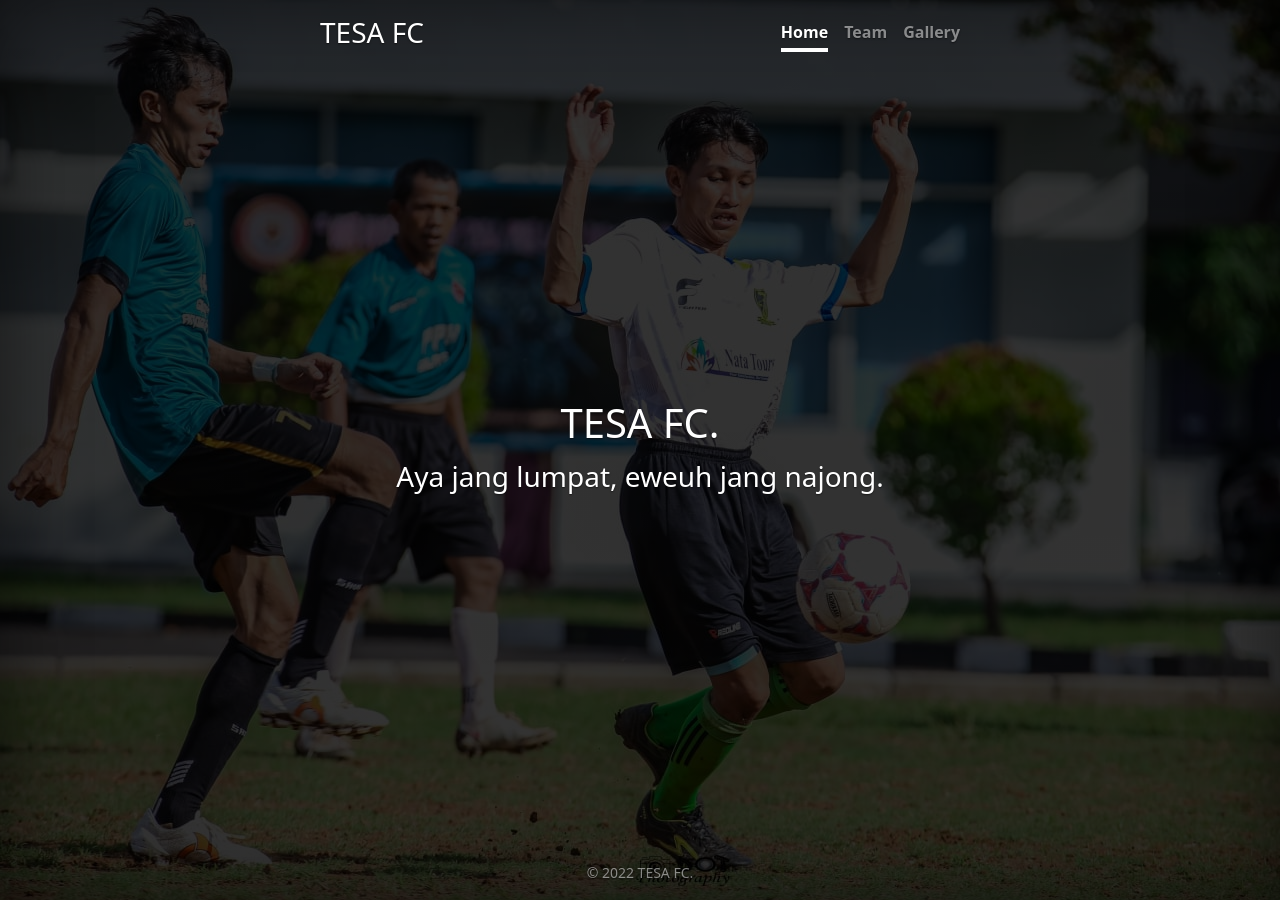
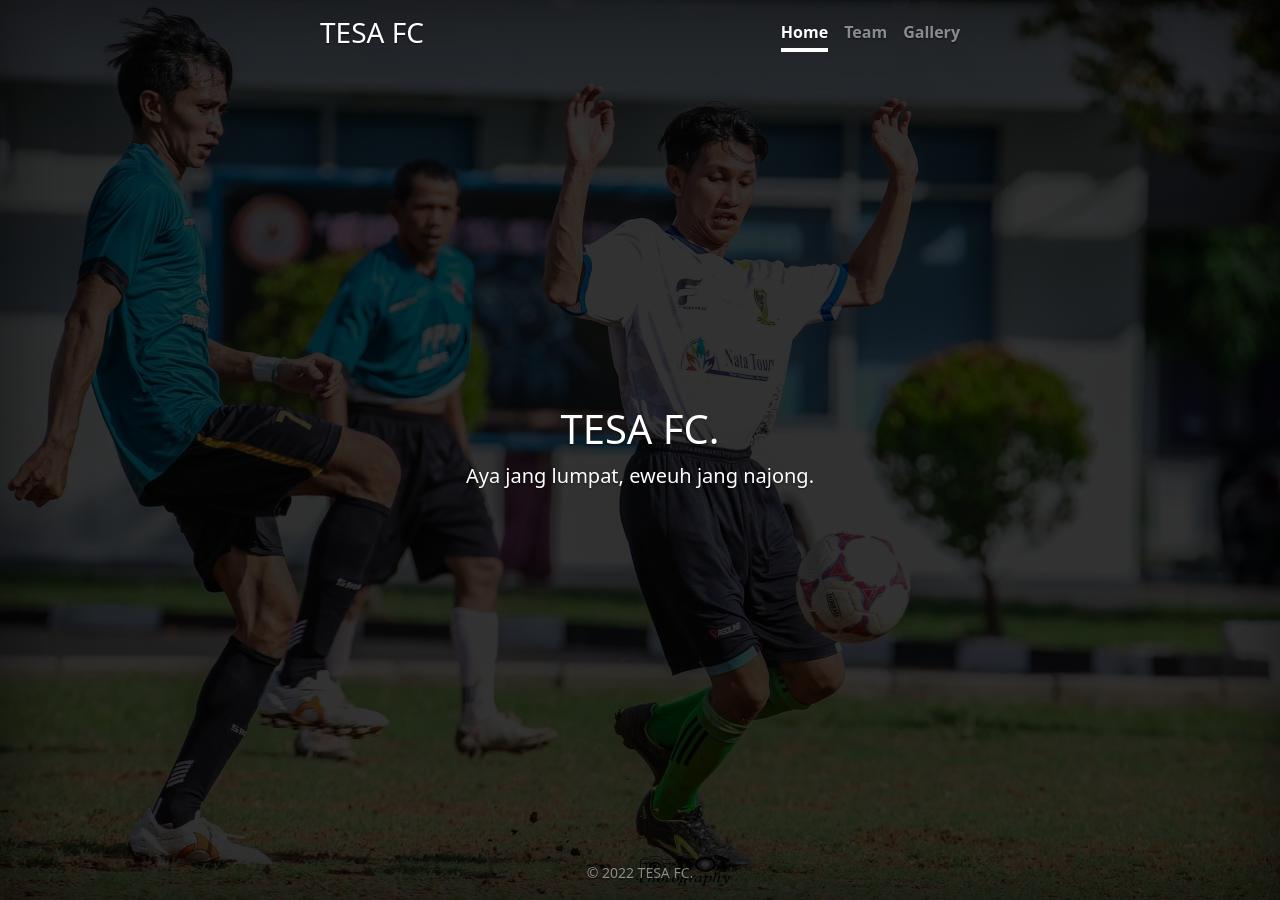
Before and after one commit to tesafc/www, a Jekyll site: the page built from index.html, in a window 1280 px wide. Built offline with Jekyll 4.4.1, drawn with Linux system fonts in a browser that asks for light colours.

Commit message:
Update index.html

```diff
--- a/index.html
+++ b/index.html
@@ -5,7 +5,7 @@ title: Home
 
 <div class="px-3">
   <h1>TESA FC.</h1>
-  <p class="lead fs-3">
+  <p class="lead">
     Aya jang lumpat, eweuh jang najong.
   </p>
 </div>
```
